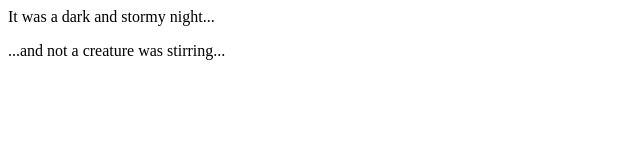
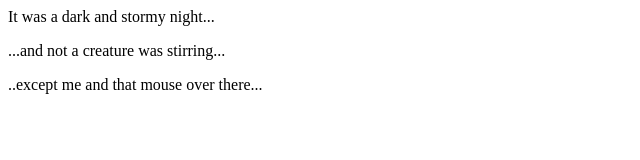
Before and after one commit to DuaneAJohnson/firesidestory, a plain HTML site: page index.html in a window 1280 px wide. Shown: the whole page, without its empty margins (0-640 px from the left). Drawn offline with Linux system fonts and the light colour scheme.

Commit message:
index.html

```diff
--- a/index.html
+++ b/index.html
@@ -2,5 +2,6 @@
   <body>
     <p>It was a dark and stormy night...</p>
     <p>...and not a creature was stirring...</p>
+    <p>..except me and that mouse over there...</p>
   </body>
 </html>
```
